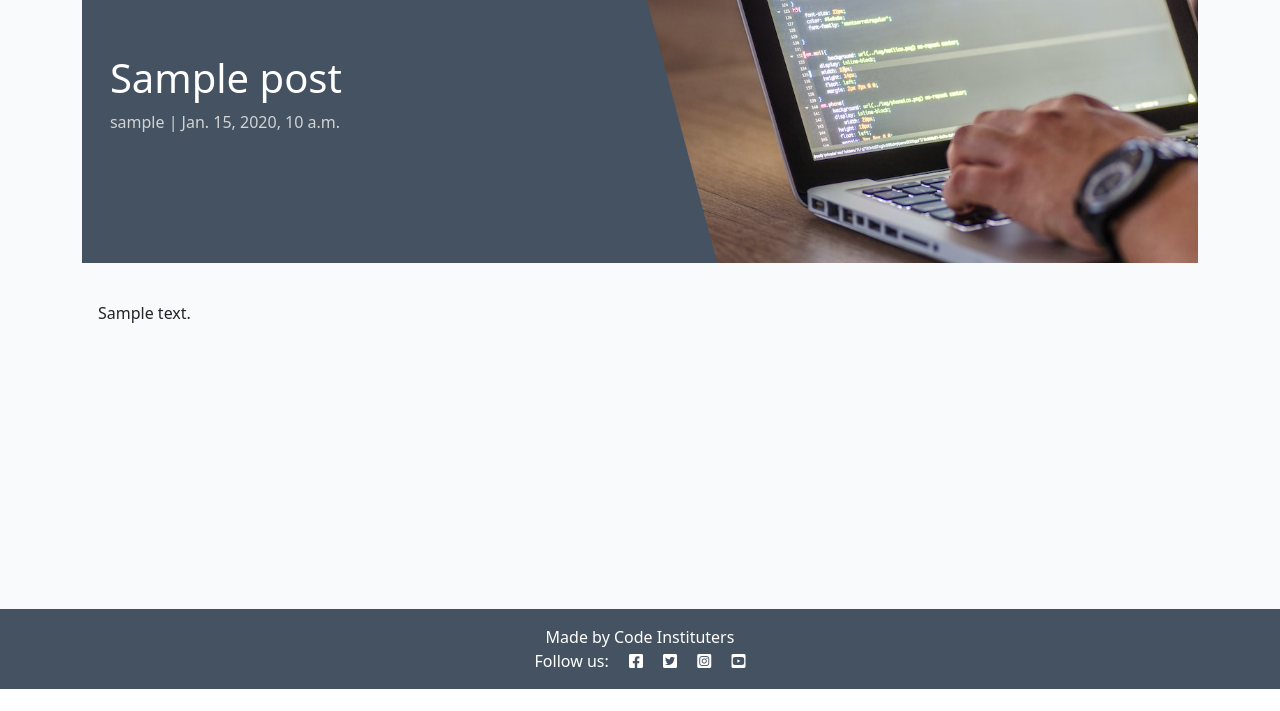
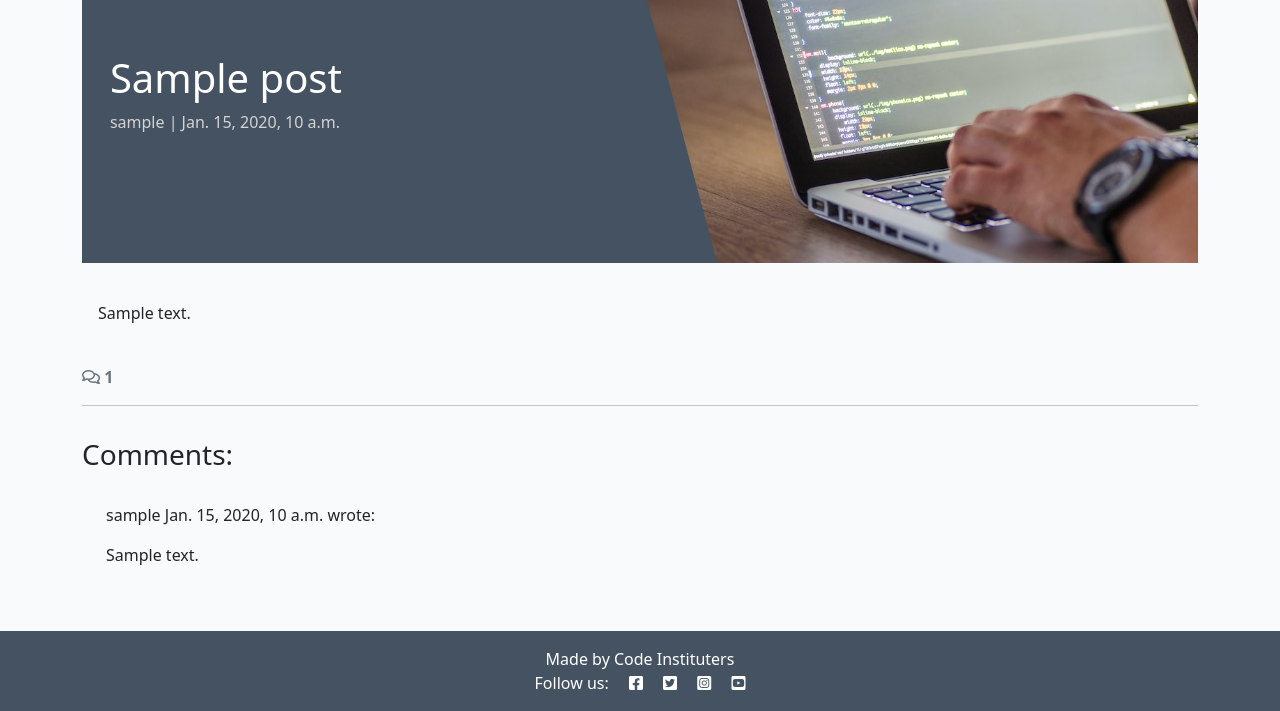
Before and after one commit to EVondrus/django-blog, a Django app: a page that uses blog/templates/blog/post_detail.html in a window 1280 px wide. Shown: the part 111-822 px from the top of the page. Before the commit the page ends 800 px from the top, so only its background shows below. Run offline with Django 4.2, Linux system fonts and the light colour scheme; tables that the repository leaves empty hold one stand-in row (values such as "Sample post").

Commit message:
Add comments feature to post detail view
Backend: Fetching and counting comments for a post in post_detail view.

Frontend: Displaying the total number of comments and a list of comments in blog/post_detail.html.

Comments are styled with conditional classes to highlight unapproved comments

```diff
--- a/blog/templates/blog/post_detail.html
+++ b/blog/templates/blog/post_detail.html
@@ -1,6 +1,4 @@
-
-{% extends 'base.html' %} {% block content %}
-{% load static %}
+{% extends 'base.html' %} {% block content %} {% load static %}
 
 <div class="masthead">
   <div class="container">
@@ -12,7 +10,11 @@
         <p class="post-subtitle">{{ post.author }} | {{ post.created_on }}</p>
       </div>
       <div class="d-none d-md-block col-md-6 masthead-image">
-                <img src="{% static 'images/default.jpg' %}" class="scale" alt="placeholder">
+        <img
+          src="{% static 'images/default.jpg' %}"
+          class="scale"
+          alt="placeholder"
+        />
       </div>
     </div>
   </div>
@@ -20,13 +22,50 @@
 
 <div class="container">
   <div class="row">
-        <div class="col card mb-4  mt-3 left  top">
+    <div class="col card mb-4 mt-3 left top">
       <div class="card-body">
         <!-- The post content goes inside the card-text. -->
         <!-- Use the | safe filter inside the template tags -->
-                <p class="card-text">
-                    {{ post.content | safe }}
+        <p class="card-text">{{ post.content | safe }}</p>
+      </div>
+    </div>
+  </div>
+  <!-- Displaying count of comments -->
+  <div class="row">
+    <div class="col-12">
+      <strong class="text-secondary">
+        <i class="far fa-comments"></i> {{ comment_count }}
+      </strong>
+    </div>
+    <div class="col-12">
+      <hr />
+    </div>
+  </div>
+  <!-- Displaying Comments -->
+  <div class="row">
+    <div class="col-md-8 card mb-4 mt-3">
+      <h3>Comments:</h3>
+      <div class="card-body">
+        <!-- We want a for loop inside the empty control tags
+                to iterate through each comment in comments -->
+        {% for comment in comments %}
+        <div
+          class="p-2 comments {% if not comment.approved and comment.author == user %} faded{% elif not comment.approved %} d-none{% endif %}"
+        >
+          <p class="font-weight-bold">
+            {{ comment.author }}
+            <span class="font-weight-normal"> {{ comment.created_on }} </span>
+            wrote:
           </p>
+          <div id="comment{{ comment.id }}">
+            {{ comment.body | linebreaks }}
+          </div>
+          {% if not comment.approved and comment.author == user %}
+          <p class="approval">This comment is awaiting approval</p>
+          {% endif %}
+        </div>
+        <!-- Our for loop ends here -->
+        {% endfor %}
       </div>
     </div>
   </div>
--- a/blog/views.py
+++ b/blog/views.py
@@ -24,9 +24,15 @@ def post_detail(request, slug):
 
     queryset = Post.objects.filter(status=1)
     post = get_object_or_404(queryset, slug=slug)
+    comments = post.comments.all().order_by("-created_on")
+    comment_count = post.comments.filter(approved=True).count()
 
     return render(
         request,
         "blog/post_detail.html",
-        {"post": post},
+        {
+            "post": post,
+            "comments": comments,
+            "comment_count": comment_count,
+            },
     )
```
Lines whose indentation alone changed are shown as unchanged.
